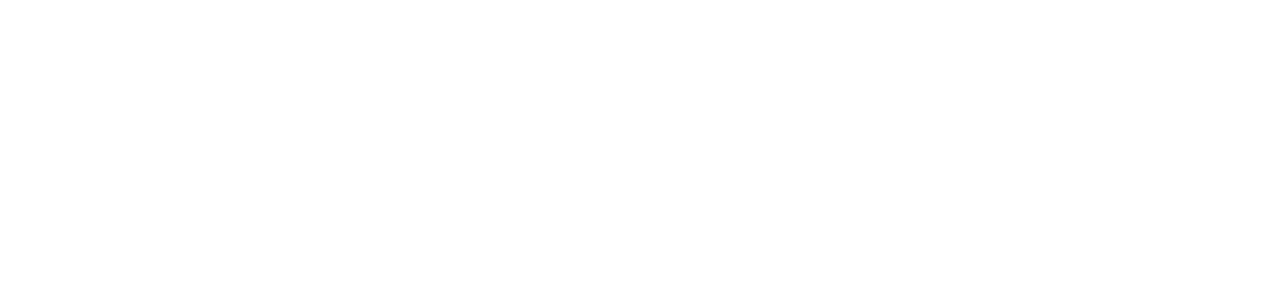
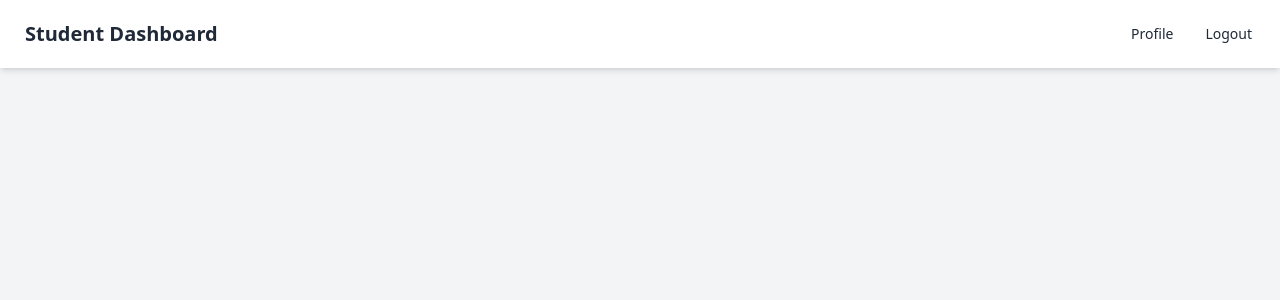
Before and after one commit to sebs-commits/comp308-lab1, a React (Vite) app in the folder frontend/: page /student in a window 1280 px wide. Before the commit this address had no page. Shown: the top 300 px of the page. Built offline with nearby package versions, Linux system fonts and the light colour scheme.

Commit message:
feat: setup structure for studenthome and studentnav

```diff
--- a/frontend/src/App.jsx
+++ b/frontend/src/App.jsx
@@ -1,6 +1,8 @@
 import './App.css'
 import { BrowserRouter, Routes, Route } from 'react-router-dom';
 import LoginForm from "./components/auth/LoginForm.jsx"
+import StudentHome from "./components/student/StudentHome.jsx";
+
 function App() {
 
   return (
@@ -8,6 +10,8 @@
       <BrowserRouter>
       <Routes>
         <Route path="/login" element={<LoginForm/>}/>
+        <Route path="/student" element={<StudentHome/>}/>
+
       </Routes>
       </BrowserRouter>
     </>
--- /dev/null
+++ b/frontend/src/components/student/StudentHome.jsx
@@ -0,0 +1,16 @@
+import React from 'react';
+import StudentNav from './StudentNav';
+
+
+const StudentHome = () => {
+    return (
+        <div className="min-h-screen bg-gray-100">
+            <StudentNav />
+            <div className="container mx-auto p-4">
+
+            </div>
+        </div>
+    );
+};
+
+export default StudentHome;
--- /dev/null
+++ b/frontend/src/components/student/StudentNav.jsx
@@ -0,0 +1,17 @@
+const StudentNav = () => {
+    return (
+        <div className="navbar bg-base-100 shadow-md">
+            <div className="flex-1">
+                <a className="btn btn-ghost text-xl">Student Dashboard</a>
+            </div>
+            <div className="flex-none">
+                <ul className="menu menu-horizontal px-1">
+                    <li><a>Profile</a></li>
+                    <li><a>Logout</a></li>
+                </ul>
+            </div>
+        </div>
+    );
+};
+
+export default StudentNav;
```
